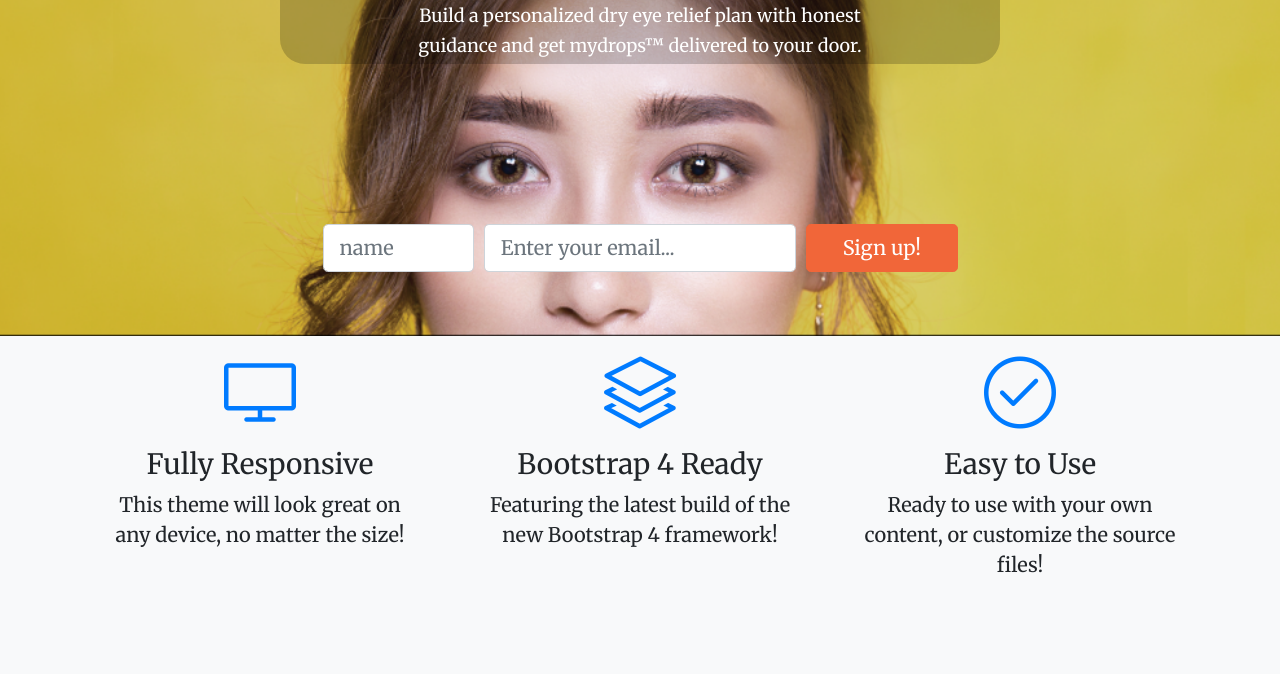
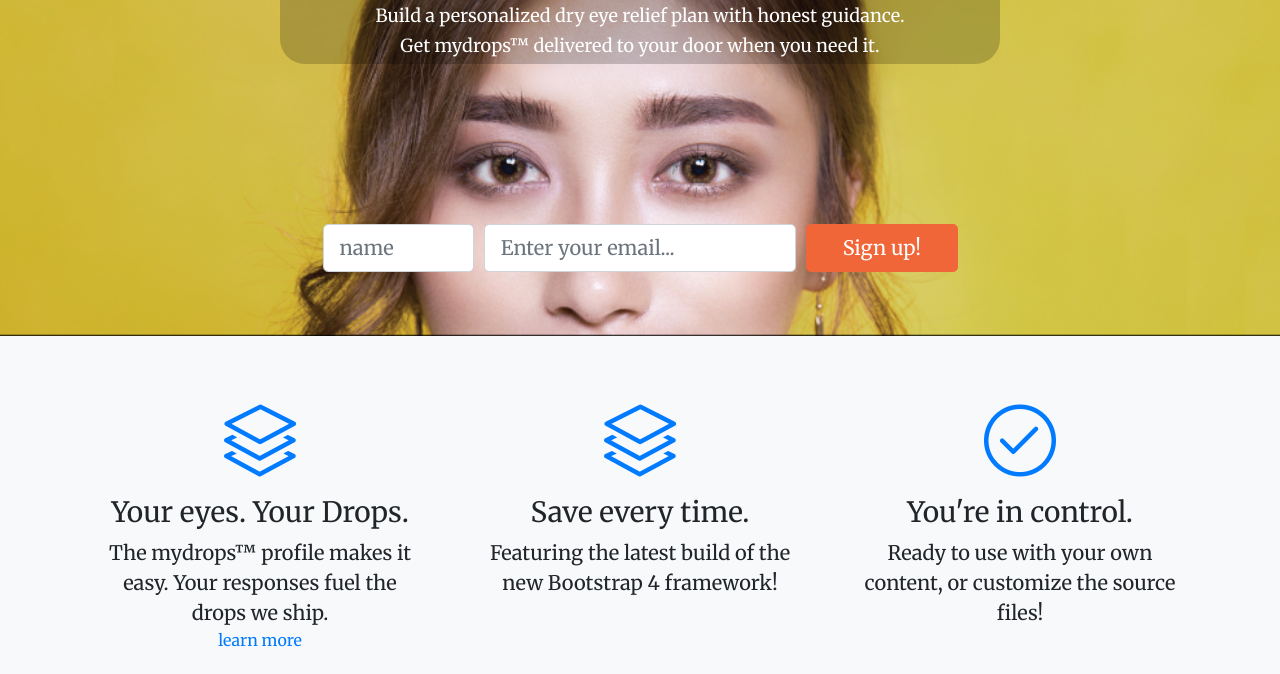
Before and after one commit to rosslefk/tonotipsdirect, a website: page index.html in a window 1280 px wide. Shown: the part 278-952 px from the top of the page. Drawn offline with Linux system fonts and the light colour scheme.

Commit message:
update UVP

```diff
--- a/css/landing-page.css
+++ b/css/landing-page.css
@@ -91,12 +91,12 @@ header.masthead .valueprop {
 
 .features-icons {
   background-color:#e6e6e6;
-  padding-top: 0rem;
+  padding-top: 3rem;
   padding-bottom: 7rem;
 }
 .features-icons .features-icons-group {
   background-color:#FFFFFF;
-  max-width: 60rem;
+  max-width: 40rem;
 }
 
 .features-icons .features-icons-item {
--- a/index.html
+++ b/index.html
@@ -47,8 +47,8 @@
           <div class="col-xl-9 mx-auto valueprop">
             <h1>Your eyes are unique.</h1>
             <h1>Your drops should be, too.</h1>
-            <h4>Build a personalized dry eye  relief plan with honest</h4>
-            <h4>guidance and get mydrops™ delivered to your door.</h4>
+            <h4>Build a personalized dry eye relief plan with honest guidance.</h4>
+            <h4>Get mydrops™ delivered to your door when you need it.</h4>
           </div>
           <div class="col-md-10 col-lg-8 col-xl-7 mx-auto">
             <form action="thankyou.html">
@@ -76,10 +76,10 @@
           <div class="col-lg-4">
             <div class="features-icons-item mx-auto mb-5 mb-lg-0 mb-lg-3">
               <div class="features-icons-icon d-flex">
-                <i class="icon-screen-desktop m-auto text-primary"></i>
+                <i class="icon-layers m-auto text-primary"></i>
               </div>
-              <h3>Fully Responsive</h3>
-              <p class="lead mb-0">This theme will look great on any device, no matter the size!</p>
+              <h3>Your eyes. Your Drops.</h3>
+              <p class="lead mb-0">The mydrops™ profile makes it easy. Your responses fuel the drops we ship.</p> <a href="#">learn more</a>
             </div>
           </div>
           <div class="col-lg-4">
@@ -87,7 +87,7 @@
               <div class="features-icons-icon d-flex">
                 <i class="icon-layers m-auto text-primary"></i>
               </div>
-              <h3>Bootstrap 4 Ready</h3>
+              <h3>Save every time.</h3>
               <p class="lead mb-0">Featuring the latest build of the new Bootstrap 4 framework!</p>
             </div>
           </div>
@@ -96,7 +96,7 @@
               <div class="features-icons-icon d-flex">
                 <i class="icon-check m-auto text-primary"></i>
               </div>
-              <h3>Easy to Use</h3>
+              <h3>You're in control.</h3>
               <p class="lead mb-0">Ready to use with your own content, or customize the source files!</p>
             </div>
           </div>
```
